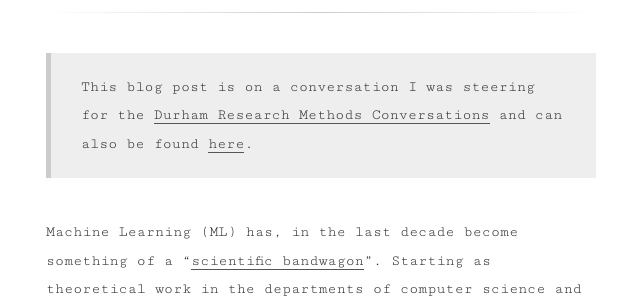
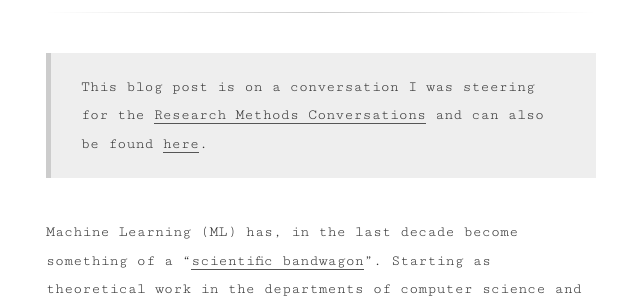
Before and after one commit to Christovis/Christovis.github.io, a Jekyll site: the page built from _essays/2020-11-25-blog-durham_research_methods.md, in a window 1280 px wide and 900 px high. Shown: the part 441-741 px from the top of the window, without its empty margins (319-959 px from the left). Built offline with Jekyll 4.4.1, drawn with Linux system fonts in a browser that asks for light colours.

Commit message:
update RMC link

```diff
--- a/_essays/2020-11-25-blog-durham_research_methods.md
+++ b/_essays/2020-11-25-blog-durham_research_methods.md
@@ -7,7 +7,7 @@
 authors: Christoph Becker
 ---
 
-> This blog post is on a conversation I was steering for the [Durham Research Methods Conversations](https://www.dur.ac.uk/researchmethodscentre/community/rmcafe/rmconversations/) and can also be found [here](https://researchmethodsconversations.blogspot.com/2020/12/machine-learning.html).
+> This blog post is on a conversation I was steering for the [Research Methods Conversations](https://duracuk-lb01-production.terminalfour.net/research/institutes-and-centres/research-methods/) and can also be found [here](https://researchmethodsconversations.blogspot.com/2020/12/machine-learning.html).
 
 Machine Learning (ML) has, in the last decade become something of a “[scientific bandwagon](https://ieeexplore.ieee.org/stamp/stamp.jsp?arnumber=1056774)”. Starting as theoretical work in the departments of computer science and mathematics, it has since toured through most campus parts of universities, where its performances has led to new insights and breakthroughs on a wide range of topics, an aspect that was reflected by the broad range of participants backgrounds (Computer Science, Archaeology, Psychology, Physics to name but a few) in this week’s Research Methods Conversation, of which the focus was on how ML is and can be used by academics and the Universities management, and what ethical and methodological difficult could arise.
 
```
Also changed, not shown: _essays/2021-01-20-blog-durham_research_methods.md (+1 -1 lines).
